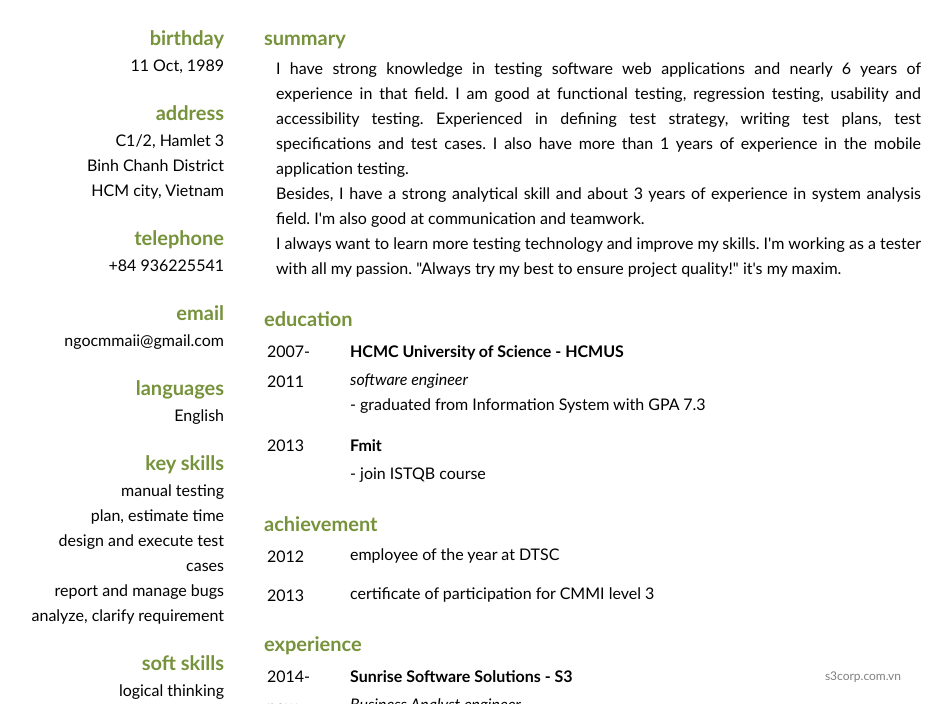
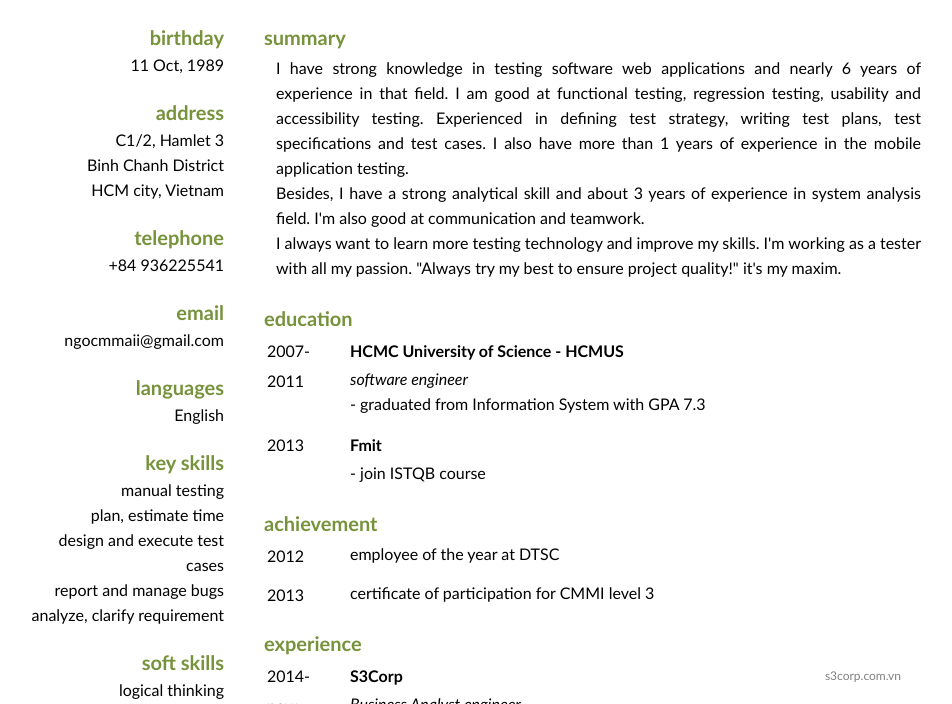
Before and after one commit to ngocmmaii/ngocmmaii.github.io, a plain HTML site: page index.html in a window 1280 px wide. Shown: the part 96-800 px from the top of the page, without its empty margins (166-1118 px from the left). Drawn offline with Linux system fonts and the light colour scheme.

Commit message:
Update index.html

```diff
--- a/index.html
+++ b/index.html
@@ -98,7 +98,7 @@
 </td>
 <td class="detail">
 <div class="title-ref">
-<div class="title">Sunrise Software Solutions - S3</div>
+<div class="title">S3Corp</div>
 <div class="reference"><a target="_blank" href="http://s3corp.com.vn/">s3corp.com.vn</a></div>
 </div>
 <div class="position">Business Analyst engineer</div>
```
